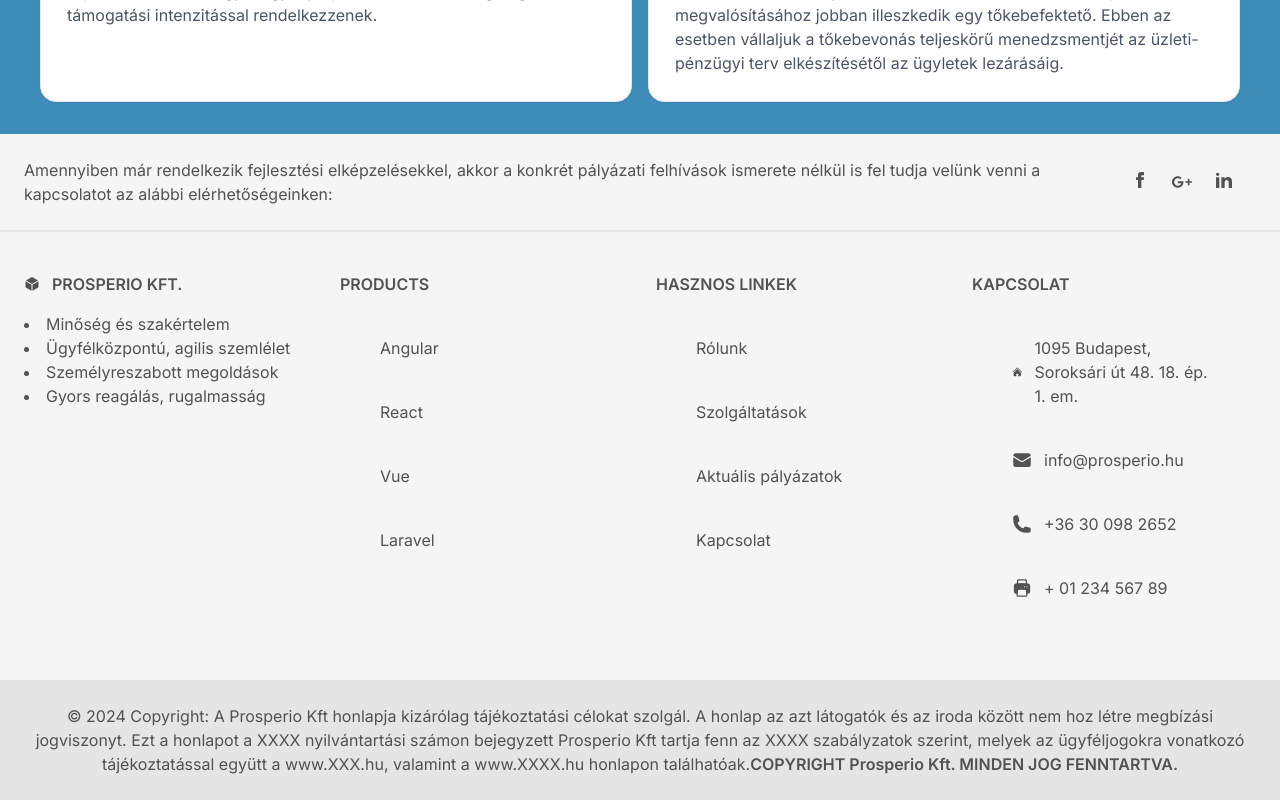
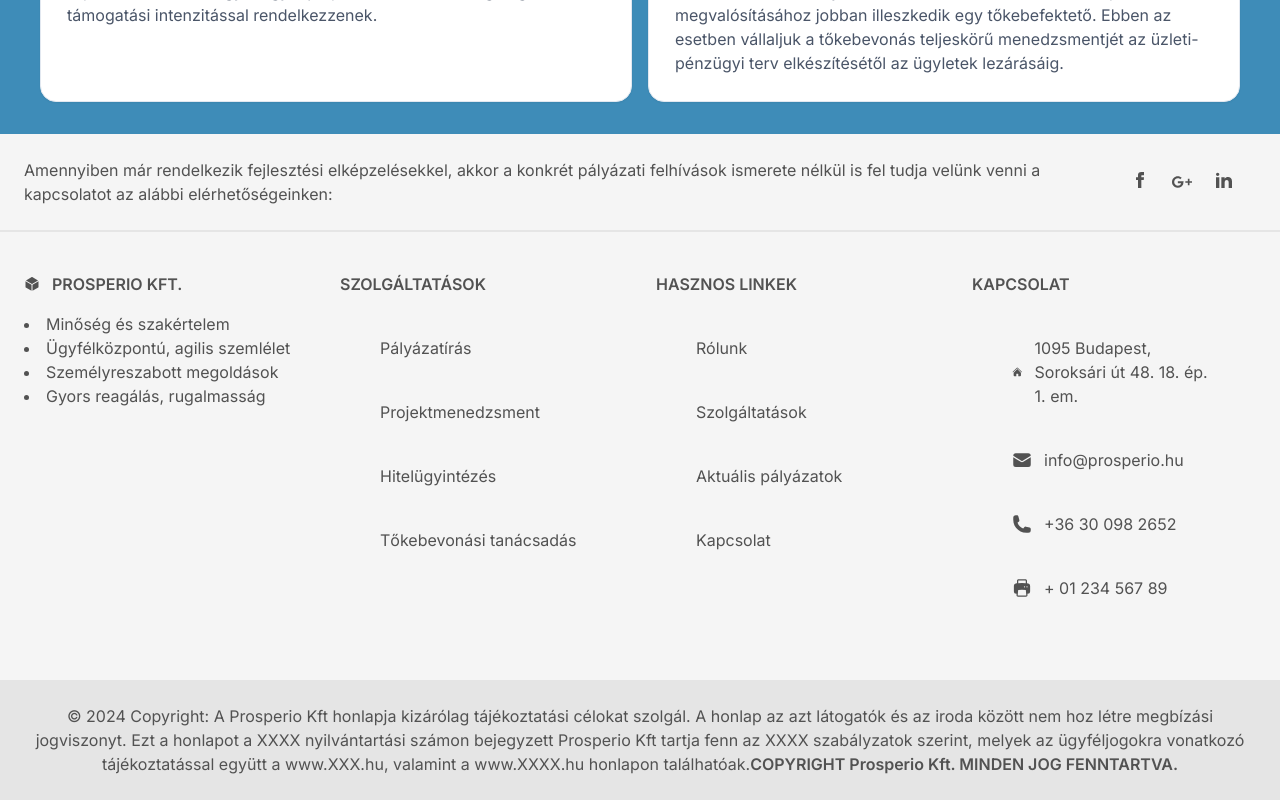
Before and after one commit to ildizsigrai/ildizsigrai.github.io, a Next.js app in the folder prosperio-app/: page / in a window 1280 px wide. Shown: the part 3118-3918 px from the top of the page. Built offline with nearby package versions, Linux system fonts and the light colour scheme.

Commit message:
footer update

```diff
--- a/prosperio-app/src/app/footer/footer.js
+++ b/prosperio-app/src/app/footer/footer.js
@@ -87,23 +87,23 @@ function FooterComponent() {
             <div className="">
               <h6
                 className="mb-4 flex justify-center font-semibold uppercase md:justify-start">
-                Products
+                Szolgáltatások
               </h6>
               <p className="mb-4">
                 <a className="text-neutral-600 dark:text-neutral-200"
-                >Angular</a>
+                >Pályázatírás</a>
               </p>
               <p className="mb-4">
                 <a className="text-neutral-600 dark:text-neutral-200"
-                >React</a>
+                >Projektmenedzsment</a>
               </p>
               <p className="mb-4">
                 <a className="text-neutral-600 dark:text-neutral-200"
-                >Vue</a>
+                >Hitelügyintézés</a>
               </p>
               <p>
                 <a className="text-neutral-600 dark:text-neutral-200"
-                >Laravel</a>
+                >Tőkebevonási tanácsadás</a>
               </p>
             </div>
             {/* <!-- Useful links section --> */}
```
